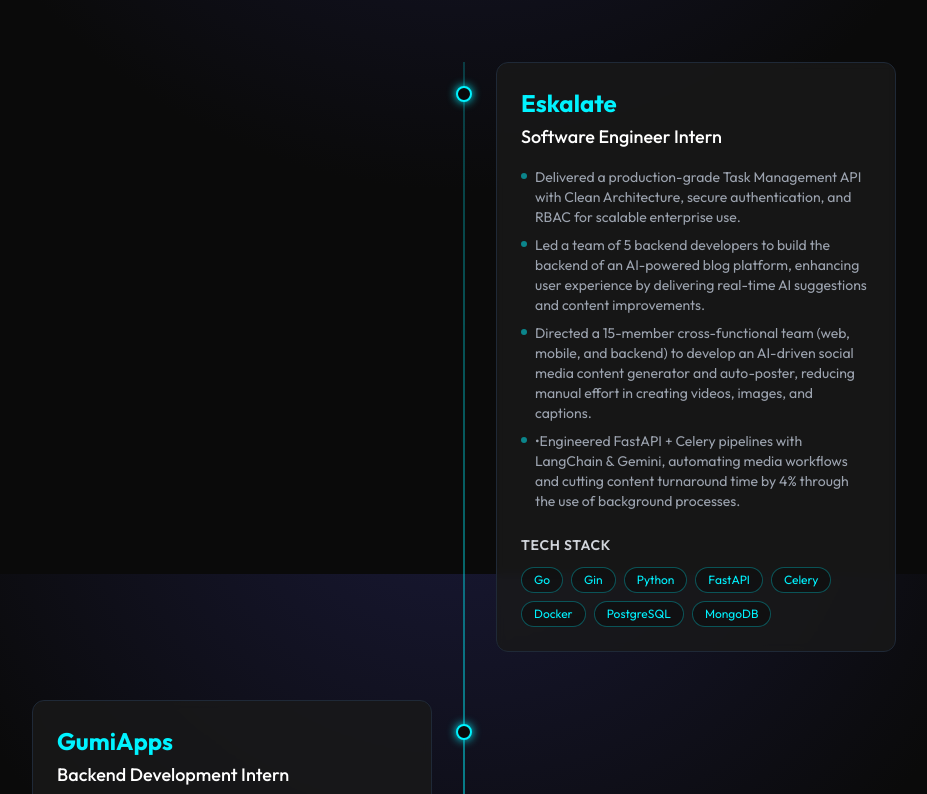
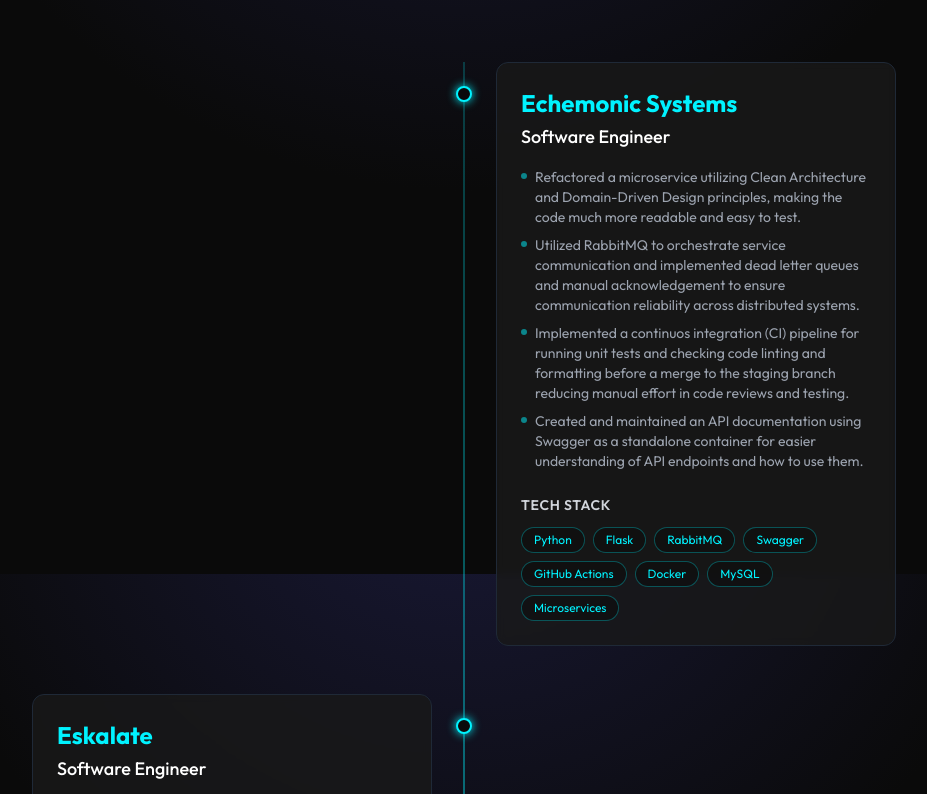
Before and after one commit to abeni-al7/portfolio, a React (Vite) app in the folder client/: page / in a window 1280 px wide. Shown: the part 1026-1820 px from the top of the page, without its empty margins (176-1103 px from the left). Built offline with nearby package versions, Linux system fonts and the light colour scheme.

Commit message:
Update CV

```diff
--- a/client/src/components/ProfessionalExperience.tsx
+++ b/client/src/components/ProfessionalExperience.tsx
@@ -2,8 +2,28 @@
 
 const experiences = [
   {
+    company: 'Echemonic Systems',
+    role: 'Software Engineer',
+    responsibilities: [
+      'Refactored a microservice utilizing Clean Architecture and Domain-Driven Design principles, making the code much more readable and easy to test.',
+      'Utilized RabbitMQ to orchestrate service communication and implemented dead letter queues and manual acknowledgement to ensure communication reliability across distributed systems.',
+      'Implemented a continuos integration (CI) pipeline for running unit tests and checking code linting and formatting before a merge to the staging branch reducing manual effort in code reviews and testing.',
+      'Created and maintained an API documentation using Swagger as a standalone container for easier understanding of API endpoints and how to use them.',
+    ],
+    techStack: [
+      'Python',
+      'Flask',
+      'RabbitMQ',
+      'Swagger',
+      'GitHub Actions',
+      'Docker',
+      'MySQL',
+      'Microservices',
+    ]
+  },
+  {
     company: 'Eskalate',
-    role: 'Software Engineer Intern',
+    role: 'Software Engineer',
     responsibilities: [
       'Delivered a production-grade Task Management API with Clean Architecture, secure authentication, and RBAC for scalable enterprise use.',
       'Led a team of 5 backend developers to build the backend of an AI-powered blog platform, enhancing user experience by delivering real-time AI suggestions and content improvements.',
@@ -23,7 +43,7 @@
   },
   {
     company: 'GumiApps',
-    role: 'Backend Development Intern',
+    role: 'Backend Software Engineer',
     responsibilities: [
       'Helped build a Saas platform that is aimed to be used by pharmacies',
       'Implemented a user registration and secure authentication system for the Saas',
```
